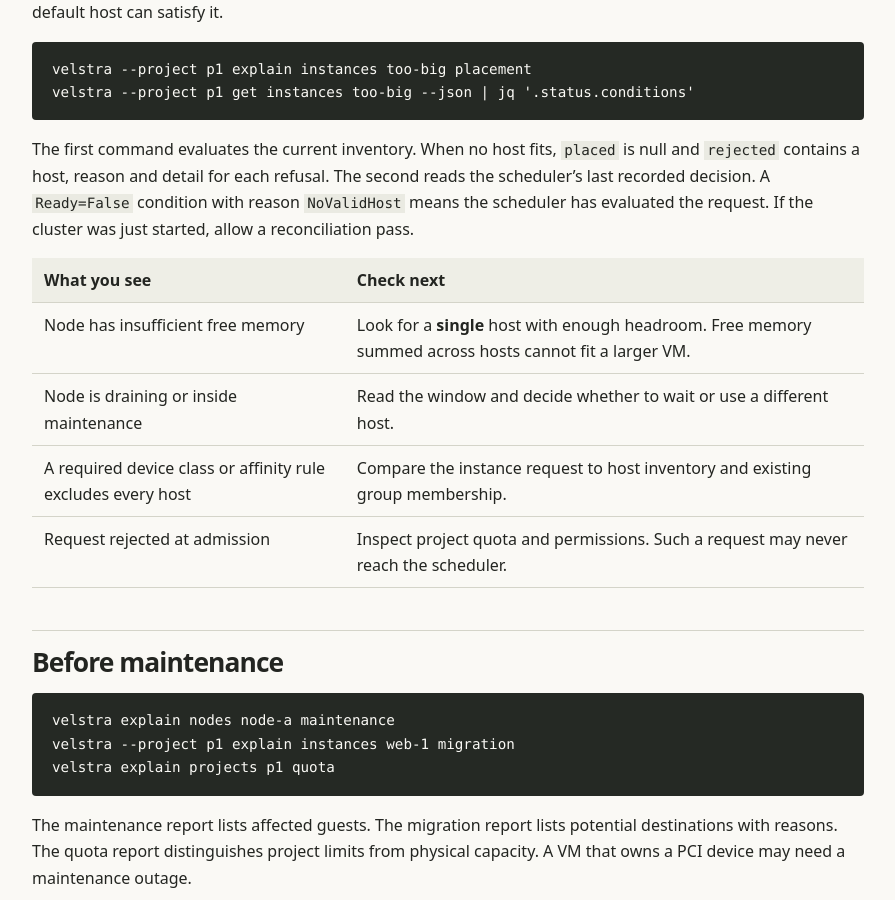
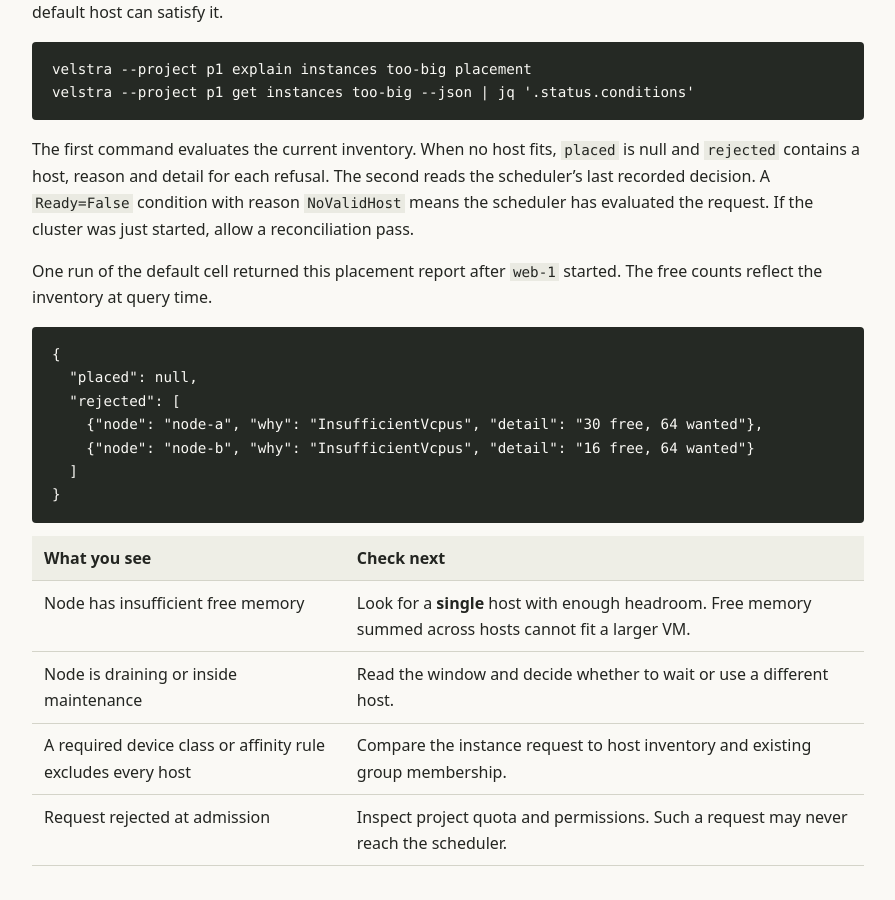
Before and after one commit to Velstra/cloud, a Jekyll site: the page built from docs/operating.md, in a window 1280 px wide and 900 px high, scrolled down 441 px. Shown: the whole window, without its empty margins (192-1087 px from the left). Built offline with Jekyll 4.4.1, drawn with Linux system fonts in a browser that asks for light colours; our own code applies the rules of GitHub Pages for plain Markdown files.

Commit message:
Show the verified placement report from the seeded development cell

````diff
--- a/docs/operating.md
+++ b/docs/operating.md
@@ -14,6 +14,18 @@ velstra --project p1 get instances too-big --json | jq '.status.conditions'
 ```
 
 The first command evaluates the current inventory. When no host fits, `placed` is null and `rejected` contains a host, reason and detail for each refusal. The second reads the scheduler’s last recorded decision. A `Ready=False` condition with reason `NoValidHost` means the scheduler has evaluated the request. If the cluster was just started, allow a reconciliation pass.
+
+One run of the default cell returned this placement report after `web-1` started. The free counts reflect the inventory at query time.
+
+```json
+{
+  "placed": null,
+  "rejected": [
+    {"node": "node-a", "why": "InsufficientVcpus", "detail": "30 free, 64 wanted"},
+    {"node": "node-b", "why": "InsufficientVcpus", "detail": "16 free, 64 wanted"}
+  ]
+}
+```
 
 | What you see | Check next |
 | --- | --- |
````
